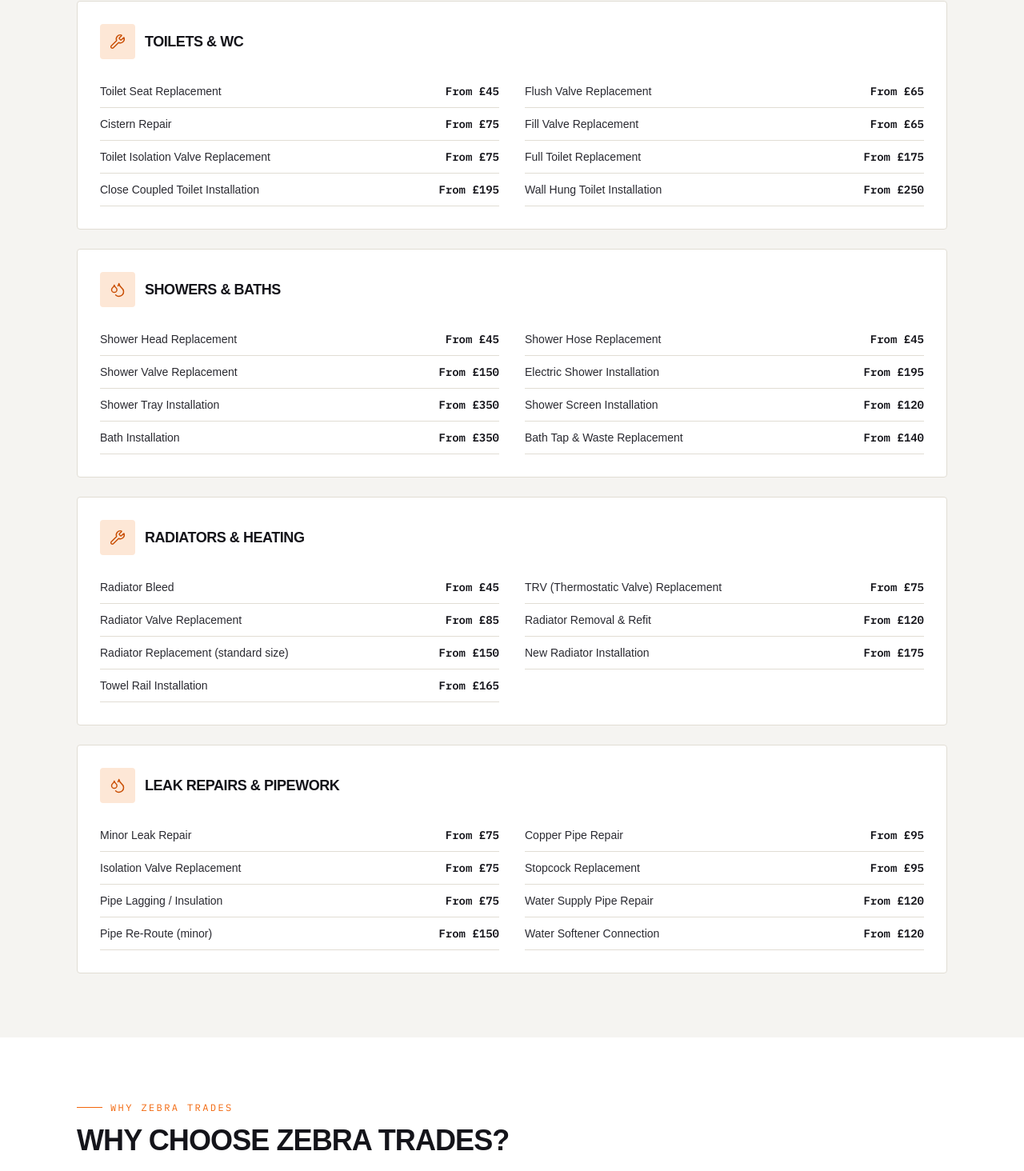
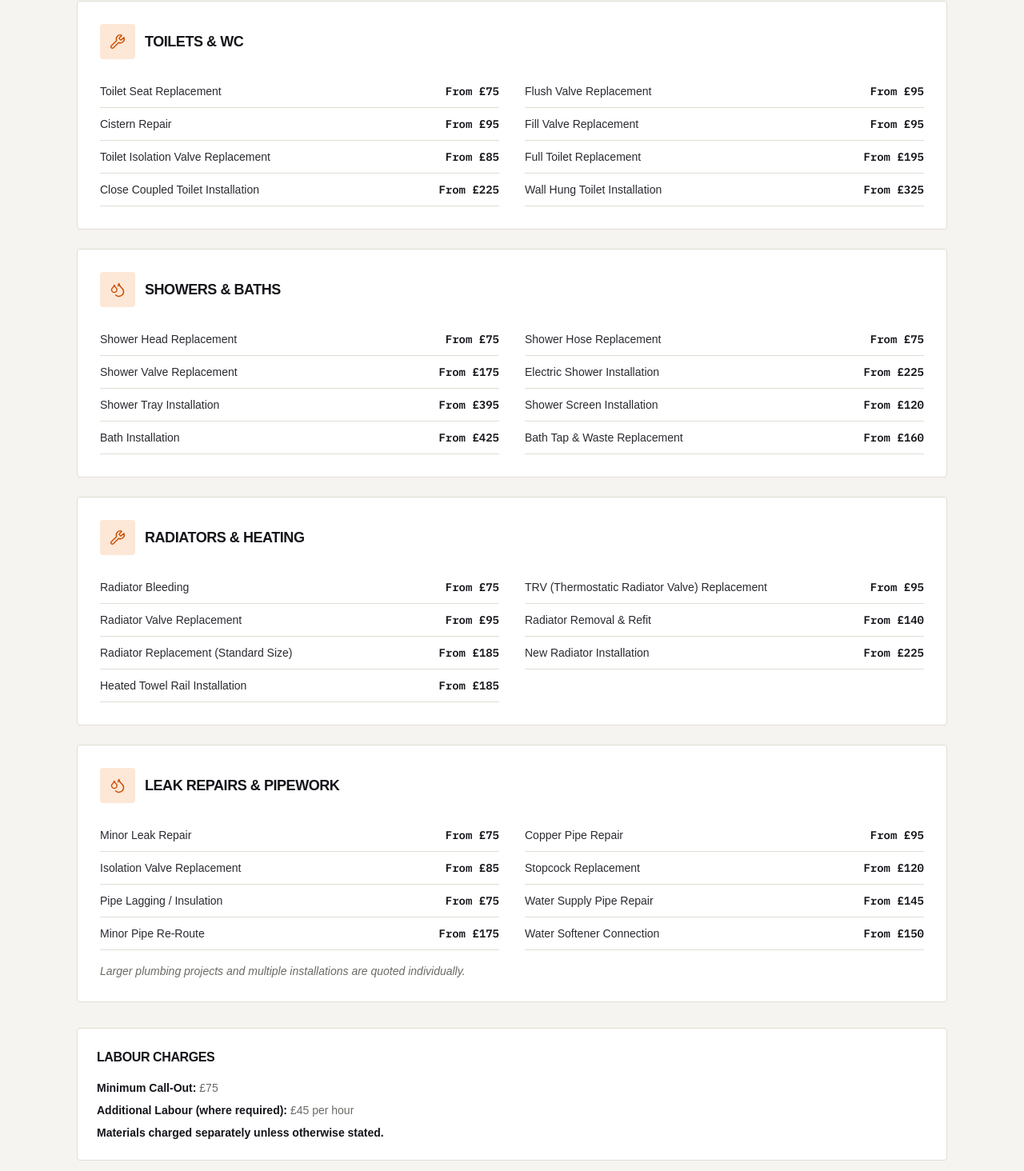
Before and after one commit to jasonkazakos-cpu/zebra-trades-website, a Next.js app: page /plumbing in a window 1280 px wide. Shown: the part 2054-3518 px from the top of the page at 80% size. Built offline with nearby package versions, Linux system fonts and the light colour scheme; a web font is replaced by a local one.

Commit message:
Update plumbing page with new prices and labour charges section

```diff
--- a/app/plumbing/page.tsx
+++ b/app/plumbing/page.tsx
@@ -77,56 +77,56 @@ const categories: PricingCategory[] = [
     title: "Taps & Sinks",
     icon: "Droplets",
     items: [
-      { name: "Tap Washer Replacement", price: "From £55" },
-      { name: "Tap Re-Seating", price: "From £65" },
+      { name: "Tap Washer Replacement", price: "From £75" },
+      { name: "Tap Re-Seating", price: "From £75" },
       { name: "Mixer Tap Replacement", price: "From £95" },
-      { name: "Kitchen Tap Installation (customer supplied)", price: "From £95" },
-      { name: "Bathroom Tap Installation (customer supplied)", price: "From £85" },
-      { name: "Outside Tap Installation", price: "From £120" },
-      { name: "Sink Installation", price: "From £150" },
-      { name: "Waste Trap Replacement", price: "From £55" },
-      { name: "Boiling Water Tap Installation", price: "From £195" },
+      { name: "Kitchen Tap Installation (Customer Supplied)", price: "From £95" },
+      { name: "Bathroom Tap Installation (Customer Supplied)", price: "From £95" },
+      { name: "Outside Tap Installation", price: "From £140" },
+      { name: "Kitchen Sink Installation", price: "From £175" },
+      { name: "Waste Trap Replacement", price: "From £75" },
+      { name: "Boiling Water Tap Installation", price: "From £225" },
     ],
   },
   {
     title: "Toilets & WC",
     icon: "Wrench",
     items: [
-      { name: "Toilet Seat Replacement", price: "From £45" },
-      { name: "Flush Valve Replacement", price: "From £65" },
-      { name: "Cistern Repair", price: "From £75" },
-      { name: "Fill Valve Replacement", price: "From £65" },
-      { name: "Toilet Isolation Valve Replacement", price: "From £75" },
-      { name: "Full Toilet Replacement", price: "From £175" },
-      { name: "Close Coupled Toilet Installation", price: "From £195" },
-      { name: "Wall Hung Toilet Installation", price: "From £250" },
+      { name: "Toilet Seat Replacement", price: "From £75" },
+      { name: "Flush Valve Replacement", price: "From £95" },
+      { name: "Cistern Repair", price: "From £95" },
+      { name: "Fill Valve Replacement", price: "From £95" },
+      { name: "Toilet Isolation Valve Replacement", price: "From £85" },
+      { name: "Full Toilet Replacement", price: "From £195" },
+      { name: "Close Coupled Toilet Installation", price: "From £225" },
+      { name: "Wall Hung Toilet Installation", price: "From £325" },
     ],
   },
   {
     title: "Showers & Baths",
     icon: "Droplets",
     items: [
-      { name: "Shower Head Replacement", price: "From £45" },
-      { name: "Shower Hose Replacement", price: "From £45" },
-      { name: "Shower Valve Replacement", price: "From £150" },
-      { name: "Electric Shower Installation", price: "From £195" },
-      { name: "Shower Tray Installation", price: "From £350" },
+      { name: "Shower Head Replacement", price: "From £75" },
+      { name: "Shower Hose Replacement", price: "From £75" },
+      { name: "Shower Valve Replacement", price: "From £175" },
+      { name: "Electric Shower Installation", price: "From £225" },
+      { name: "Shower Tray Installation", price: "From £395" },
       { name: "Shower Screen Installation", price: "From £120" },
-      { name: "Bath Installation", price: "From £350" },
-      { name: "Bath Tap & Waste Replacement", price: "From £140" },
+      { name: "Bath Installation", price: "From £425" },
+      { name: "Bath Tap & Waste Replacement", price: "From £160" },
     ],
   },
   {
     title: "Radiators & Heating",
     icon: "Wrench",
     items: [
-      { name: "Radiator Bleed", price: "From £45" },
-      { name: "TRV (Thermostatic Valve) Replacement", price: "From £75" },
-      { name: "Radiator Valve Replacement", price: "From £85" },
-      { name: "Radiator Removal & Refit", price: "From £120" },
-      { name: "Radiator Replacement (standard size)", price: "From £150" },
-      { name: "New Radiator Installation", price: "From £175" },
-      { name: "Towel Rail Installation", price: "From £165" },
+      { name: "Radiator Bleeding", price: "From £75" },
+      { name: "TRV (Thermostatic Radiator Valve) Replacement", price: "From £95" },
+      { name: "Radiator Valve Replacement", price: "From £95" },
+      { name: "Radiator Removal & Refit", price: "From £140" },
+      { name: "Radiator Replacement (Standard Size)", price: "From £185" },
+      { name: "New Radiator Installation", price: "From £225" },
+      { name: "Heated Towel Rail Installation", price: "From £185" },
     ],
   },
   {
@@ -135,13 +135,14 @@ const categories: PricingCategory[] = [
     items: [
       { name: "Minor Leak Repair", price: "From £75" },
       { name: "Copper Pipe Repair", price: "From £95" },
-      { name: "Isolation Valve Replacement", price: "From £75" },
-      { name: "Stopcock Replacement", price: "From £95" },
+      { name: "Isolation Valve Replacement", price: "From £85" },
+      { name: "Stopcock Replacement", price: "From £120" },
       { name: "Pipe Lagging / Insulation", price: "From £75" },
-      { name: "Water Supply Pipe Repair", price: "From £120" },
-      { name: "Pipe Re-Route (minor)", price: "From £150" },
-      { name: "Water Softener Connection", price: "From £120" },
+      { name: "Water Supply Pipe Repair", price: "From £145" },
+      { name: "Minor Pipe Re-Route", price: "From £175" },
+      { name: "Water Softener Connection", price: "From £150" },
     ],
+    note: "Larger plumbing projects and multiple installations are quoted individually.",
   },
 ];
 
@@ -240,6 +241,14 @@ export default function PlumbingPage() {
           <div className="mt-10 space-y-6">
             {categories.map((cat) => <PricingCategoryCard key={cat.title} category={cat} />)}
           </div>
+          <div className="mt-8 rounded-sm border border-line bg-paper p-6">
+            <h3 className="font-display text-base font-bold uppercase tracking-tight text-ink">Labour Charges</h3>
+            <ul className="mt-4 space-y-2 text-sm text-slate">
+              <li><span className="font-semibold text-ink">Minimum Call-Out:</span> £75</li>
+              <li><span className="font-semibold text-ink">Additional Labour (where required):</span> £45 per hour</li>
+              <li><span className="font-semibold text-ink">Materials charged separately unless otherwise stated.</span></li>
+            </ul>
+          </div>
         </Container>
       </section>
 
```
